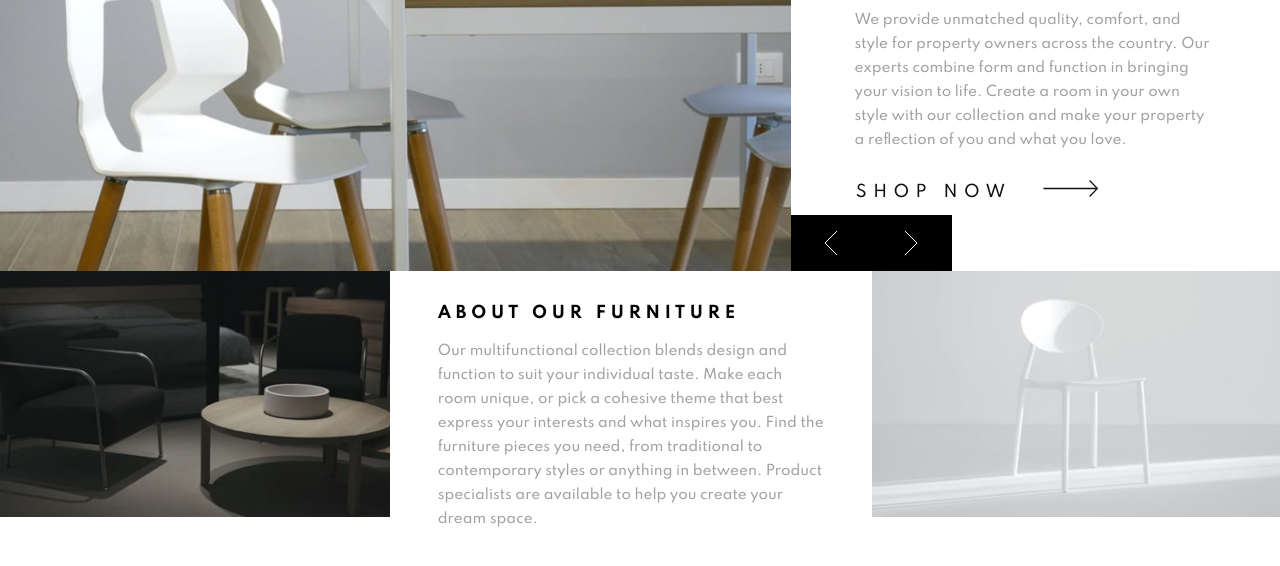
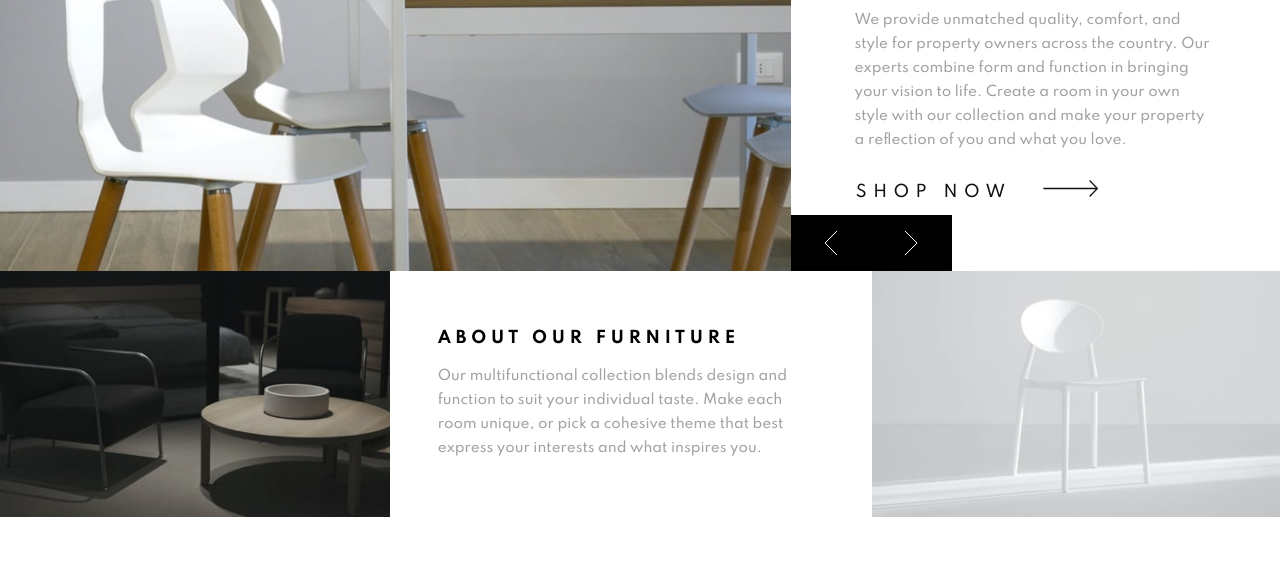
Before and after one commit to JonKohJJ/Room-Landing-Page, a plain HTML site: page index.html in a window 1280 px wide. Shown: the part 232-798 px from the top of the page. Drawn offline with nearby package versions, Linux system fonts and the light colour scheme.

Commit message:
updated html

```diff
--- a/index.html
+++ b/index.html
@@ -144,8 +144,7 @@
         <h2>About our furniture</h2>
         <p>Our multifunctional collection blends design and function to suit your individual taste.
           Make each room unique, or pick a cohesive theme that best express your interests and what
-          inspires you. Find the furniture pieces you need, from traditional to contemporary styles
-          or anything in between. Product specialists are available to help you create your dream space.</p>
+          inspires you.</p>
       </div>
 
     </div>
```
